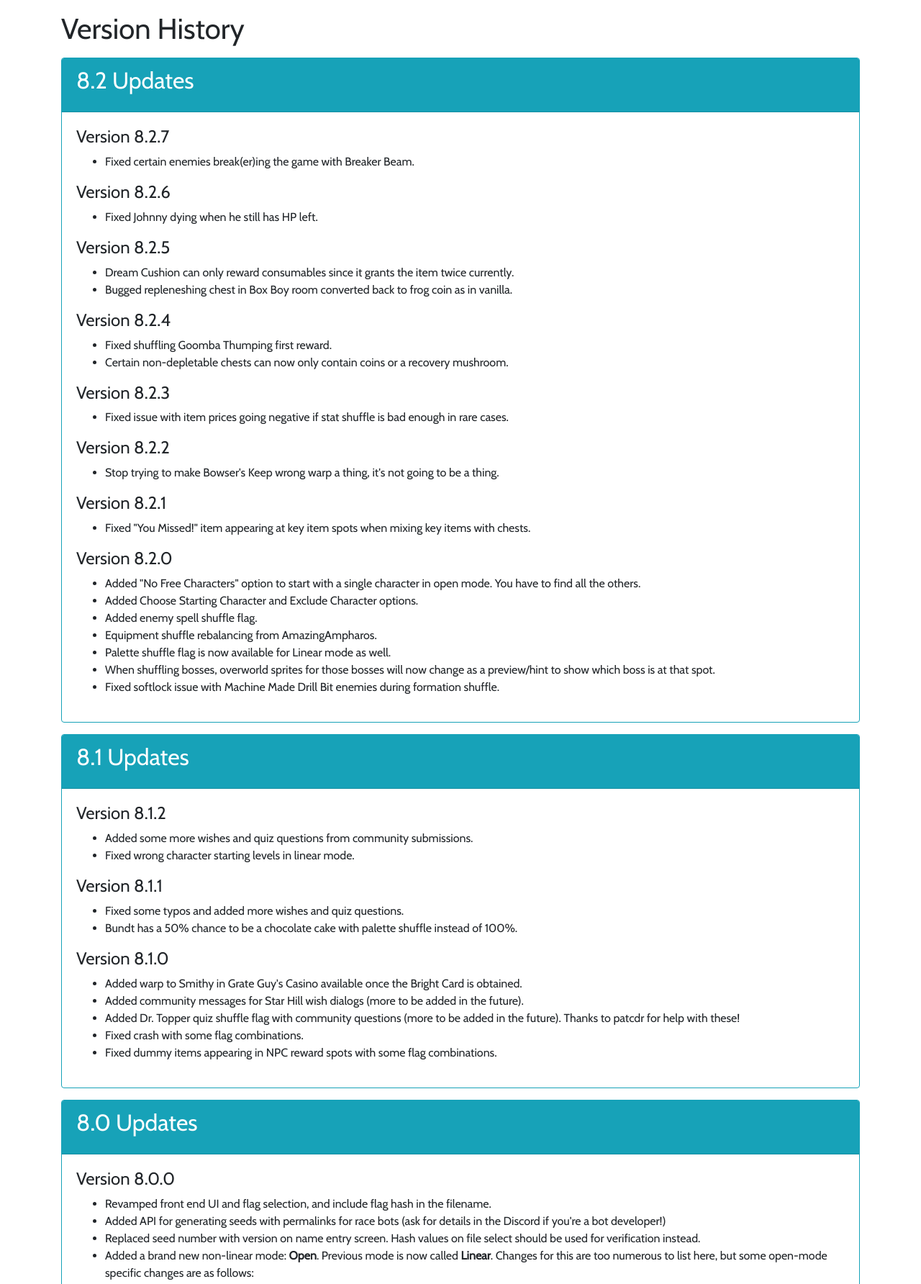
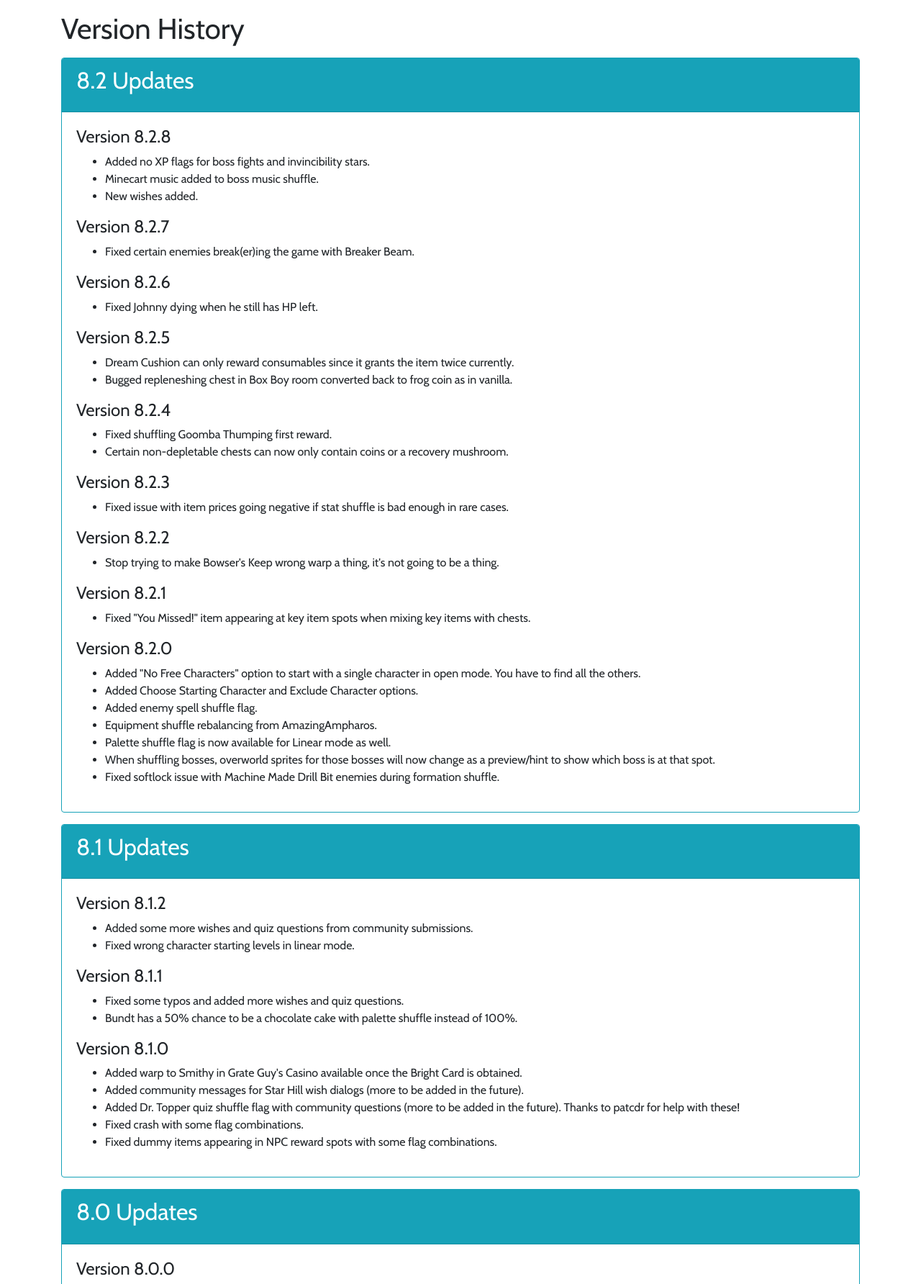
Before and after one commit to DorkmasterFlek/smrpg_web_randomizer, a Django app: template randomizer/templates/randomizer/updates.html in a window 1280 px wide. Shown: the part 66-1850 px from the top of the page at 72% size. Run offline with Django 3.2, Linux system fonts and the light colour scheme; the template is opened without the code that fills it, so the values that code supplies are empty; some libraries are stand-ins or nearby versions; some web fonts are replaced.

Commit message:
Update minor version

```diff
--- a/randomizer/logic/main.py
+++ b/randomizer/logic/main.py
@@ -27,7 +27,7 @@ from .patch import Patch
 from .battleassembler import assemble_battle_scripts
 
 # Current version number
-VERSION = '8.2.7'
+VERSION = '8.2.8'
 
 
 class Settings:
--- a/randomizer/templates/randomizer/updates.html
+++ b/randomizer/templates/randomizer/updates.html
@@ -7,6 +7,12 @@
             <h2 class="card-title">8.2 Updates</h2>
         </div>
         <div class="card-body">
+            <h4>Version 8.2.8</h4>
+            <ul>
+                <li>Added no XP flags for boss fights and invincibility stars.</li>
+                <li>Minecart music added to boss music shuffle.</li>
+                <li>New wishes added.</li>
+            </ul>
             <h4>Version 8.2.7</h4>
             <ul>
                 <li>Fixed certain enemies break(er)ing the game with Breaker Beam.</li>
```
